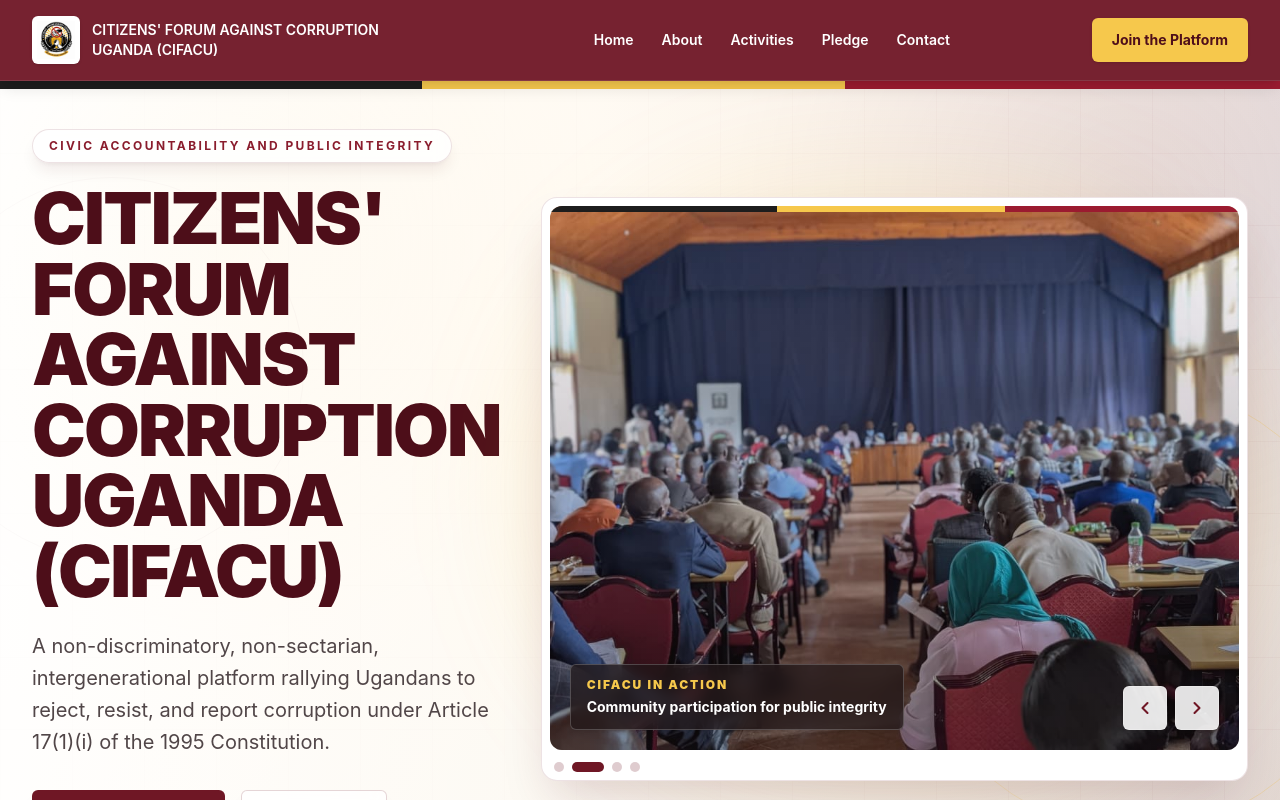
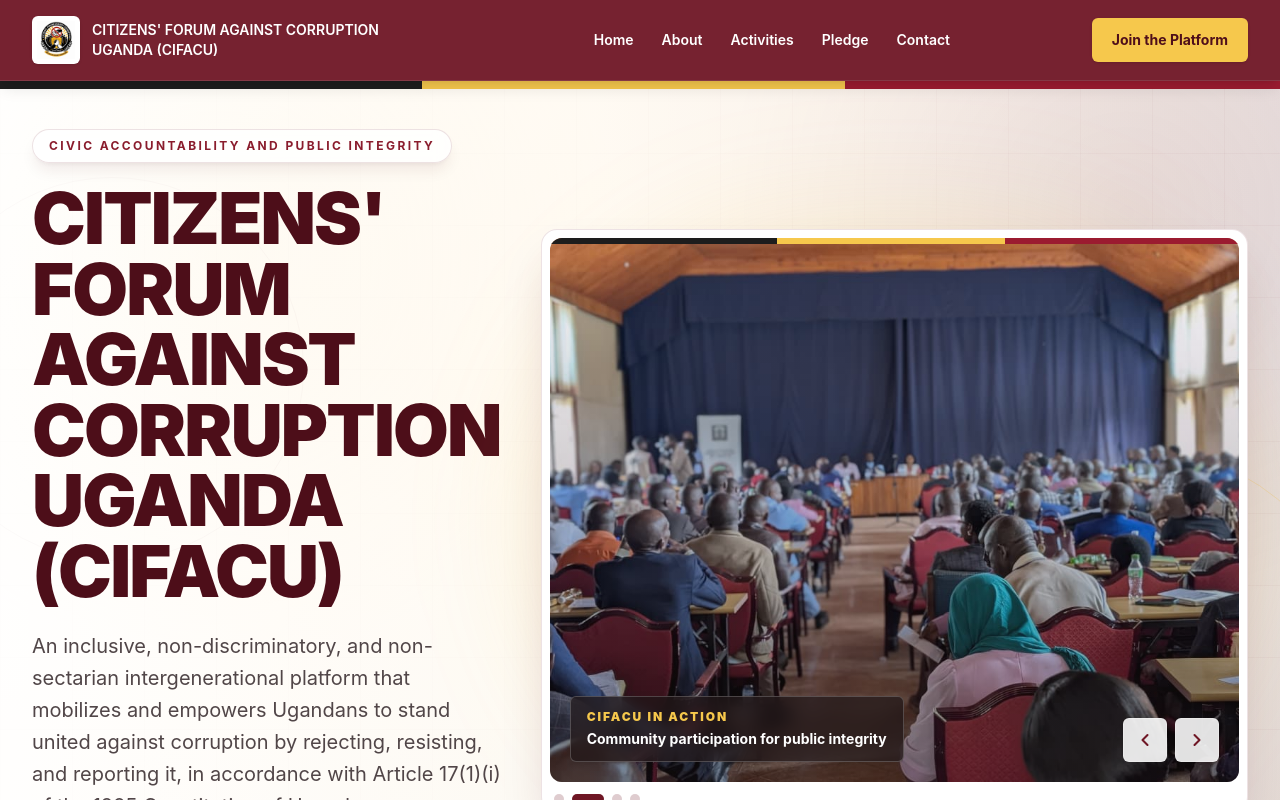
Before and after one commit to Richard-tec/cifacu-website, a Next.js app: page / in a window 1280 px wide. Shown: the top 800 px of the page. Built offline with nearby package versions, Linux system fonts and the light colour scheme.

Commit message:
Fixed wording

```diff
--- a/src/app/page.tsx
+++ b/src/app/page.tsx
@@ -95,9 +95,11 @@
               CITIZENS&apos; FORUM AGAINST CORRUPTION UGANDA (CIFACU)
             </h1>
             <p className="mt-6 max-w-2xl text-lg leading-8 text-[#514648] sm:text-xl">
-              A non-discriminatory, non-sectarian, intergenerational platform
-              rallying Ugandans to reject, resist, and report corruption under
-              Article 17(1)(i) of the 1995 Constitution.
+              An inclusive, non-discriminatory, and non-sectarian
+              intergenerational platform that mobilizes and empowers Ugandans to
+              stand united against corruption by rejecting, resisting, and
+              reporting it, in accordance with Article 17(1)(i) of the 1995
+              Constitution of Uganda.
             </p>
             <div className="mt-8 flex flex-col gap-4 sm:flex-row">
               <a
```
